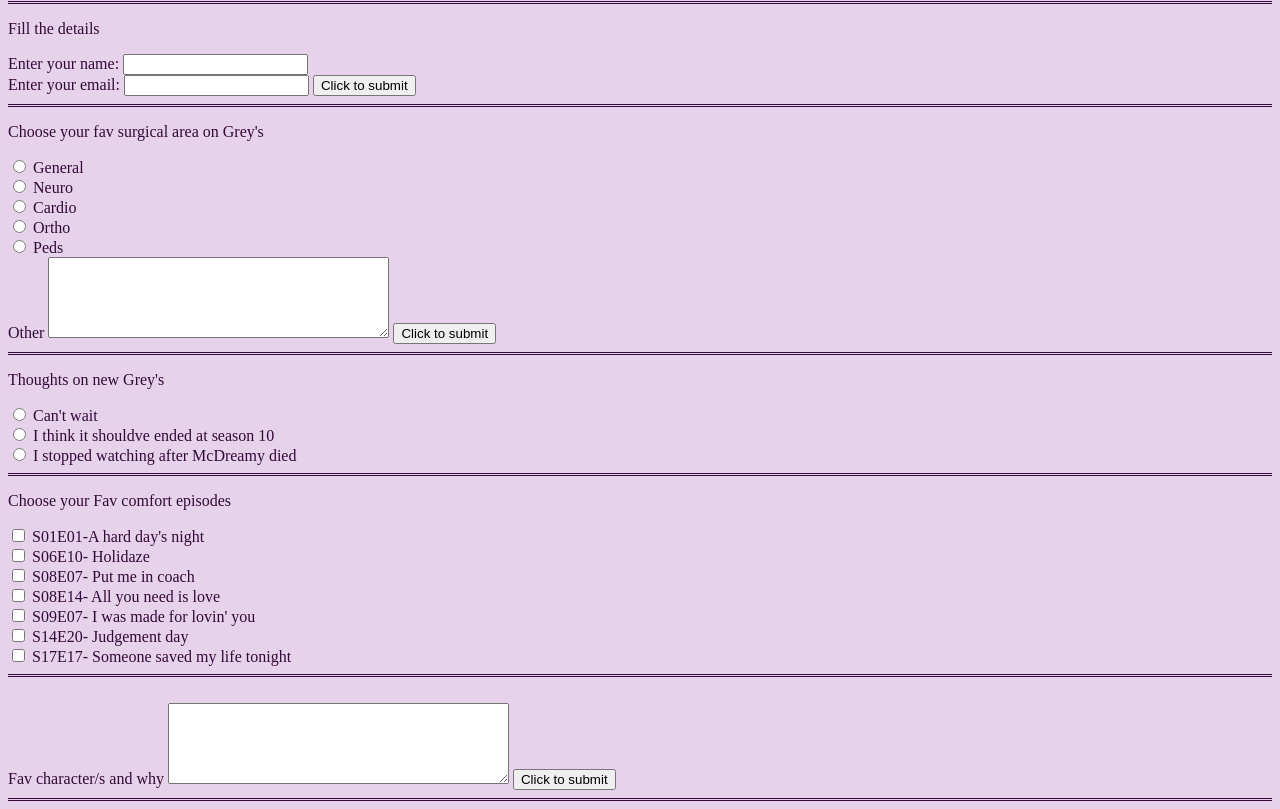
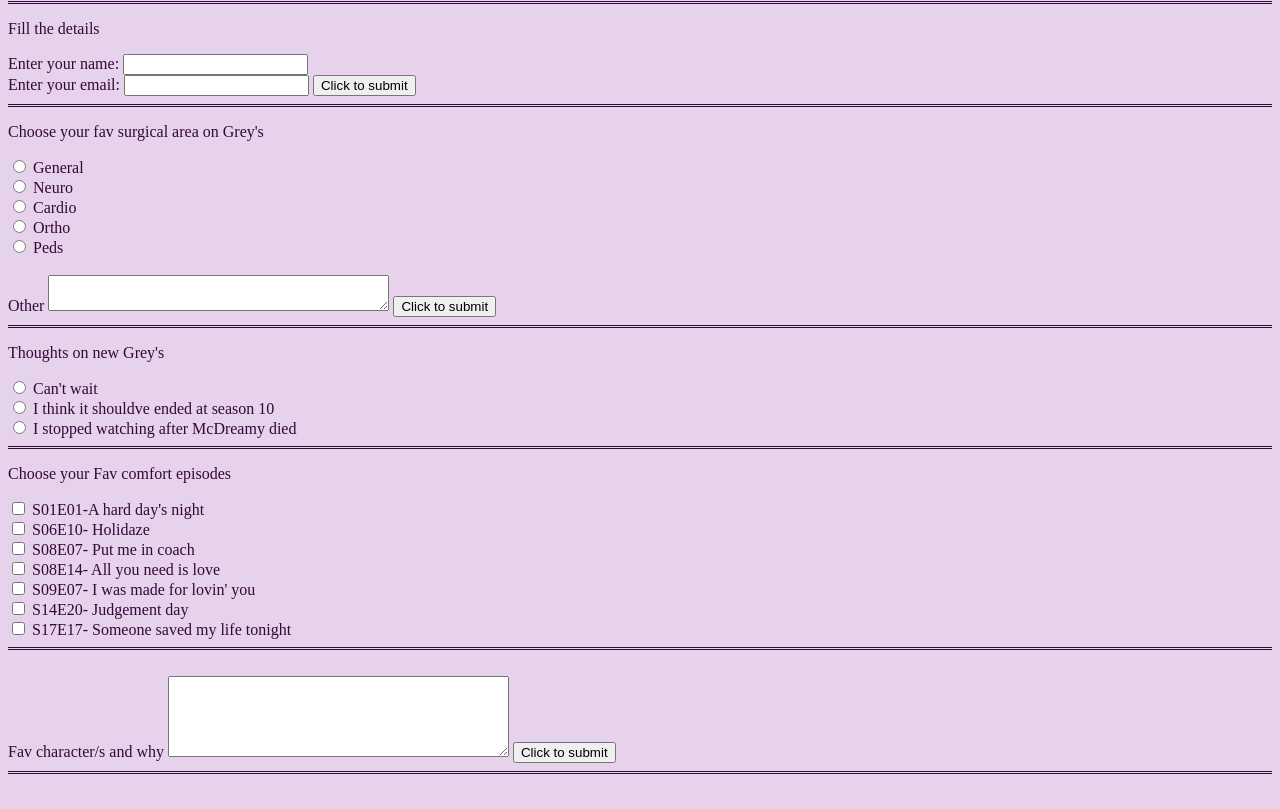
Before and after one commit to hxlsey/Meredith-Grey-Fan-page, a plain HTML site: page contact.html in a window 1280 px wide. Shown: the part 79-888 px from the top of the page. After the commit the page ends 861 px from the top, so only its background shows below. Drawn offline with Linux system fonts and the light colour scheme.

Commit message:
Add files via upload

```diff
--- a/contact.html
+++ b/contact.html
@@ -47,9 +47,9 @@
                 <input type="radio" id="Ortho" name="fav_surgical_area" value="Ortho">
                 <label for="Ortho">Ortho</label><br>
                 <input type="radio" id="Peds" name="fav_surgical_area" value="Peds">
-                <label for="Peds">Peds</label>
+                <label for="Peds">Peds</label><br>
                 <br><label for="">Other</label>
-                <textarea name="" id="" cols="40" rows="5"></textarea>
+                <textarea name="" id="" cols="40" rows="2"></textarea>
                 <input type="submit" value="Click to submit">
                 <hr>
                 <p>Thoughts on new Grey's</p>
```
